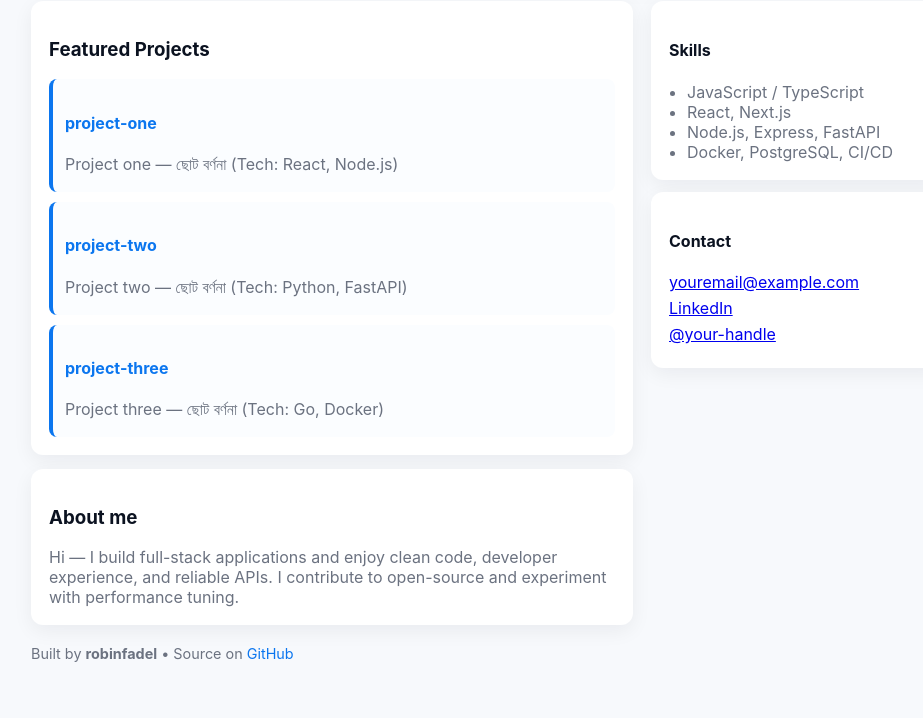
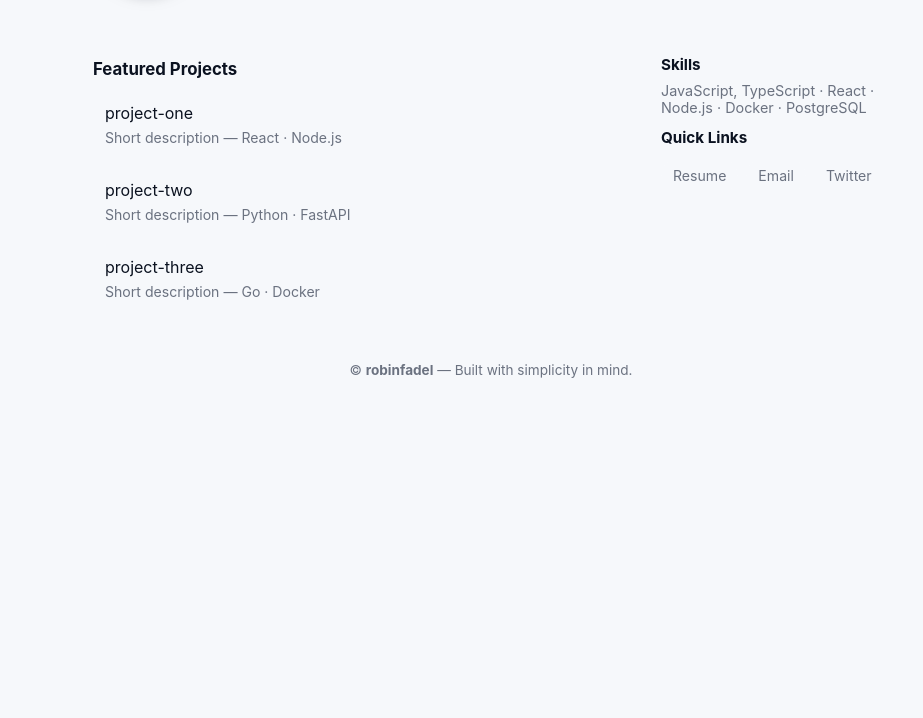
Before and after one commit to robinfadel/robinfadel.github.io, a plain HTML site: page index.html in a window 1280 px wide. Shown: the part 224-942 px from the top of the page, without its empty margins (149-1072 px from the left). After the commit the page ends 848 px from the top, so only its background shows below. Drawn offline with Linux system fonts and the light colour scheme.

Commit message:
Update index.html to use local avatar image

```diff
--- a/index.html
+++ b/index.html
@@ -4,89 +4,95 @@
   <meta charset="utf-8" />
   <meta name="viewport" content="width=device-width,initial-scale=1" />
   <title>robinfadel — Portfolio</title>
+  <meta name="description" content="রোবিনফাদেল — সফটওয়্যার ডেভেলপার, ওয়েব অ্যাপ ও API নির্মাণ।" />
   <style>
-    :root { --accent:#0b76ef; --bg:#f7f9fc; --card:#fff; --muted:#6b7280; --text:#0b1220; }
-    body { font-family: Inter, system-ui, -apple-system, "Segoe UI", Roboto, "Helvetica Neue", Arial; margin:0; background:var(--bg); color:var(--text); }
-    .container{max-width:920px;margin:36px auto;padding:20px;}
-    .header{display:flex;gap:18px;align-items:center}
-    .avatar{width:96px;height:96px;border-radius:12px;background:#ddd;flex:0 0 96px;overflow:hidden;box-shadow:0 6px 18px rgba(16,24,40,0.06)}
-    .card{background:var(--card);padding:18px;border-radius:12px;box-shadow:0 6px 20px rgba(16,24,40,0.06)}
-    h1{margin:0 0 6px 0;font-size:1.4rem}
-    p.lead{margin:0;color:var(--muted)}
-    .grid{display:grid;grid-template-columns:1fr 300px;gap:18px;margin-top:18px}
-    .project{border-left:4px solid var(--accent);padding:12px;background:#fbfdff;border-radius:8px}
-    a.button{display:inline-block;padding:8px 12px;background:var(--accent);color:white;border-radius:8px;text-decoration:none}
-    a.link{color:var(--accent);text-decoration:none}
-    footer{margin-top:20px;color:var(--muted);font-size:0.9rem}
-    @media (max-width:820px){ .grid{grid-template-columns:1fr} .header{flex-direction:row} .avatar{width:80px;height:80px} }
+    :root{
+      --bg:#0f1724; --card:#0b1220; --muted:#9aa4b2; --accent:#3dd3c3; --text:#e6eef6;
+      --maxw:880px;
+    }
+    @media (prefers-color-scheme:light){
+      :root{
+        --bg:#f6f8fb; --card:#ffffff; --muted:#6b7280; --accent:#0b76ef; --text:#0b1220;
+      }
+    }
+
+    *{box-sizing:border-box}
+    body{margin:0;min-height:100vh;background:var(--bg);color:var(--text);font-family:Inter,system-ui,-apple-system,Segoe UI,Roboto,"Helvetica Neue",Arial}
+    .wrap{max-width:var(--maxw);margin:6vh auto;padding:32px 24px;}
+    .card{background:linear-gradient(180deg,rgba(255,255,255,0.02),transparent);padding:28px;border-radius:12px;display:flex;gap:20px;align-items:center}
+    .avatar{width:88px;height:88px;border-radius:50%;overflow:hidden;flex:0 0 88px;background:#ccc;box-shadow:0 6px 18px rgba(2,6,23,0.6)}
+    .avatar img{width:100%;height:100%;object-fit:cover;border-radius:50%;display:block}
+    h1{margin:0;font-size:1.25rem;letter-spacing:0.2px}
+    p.lead{margin:6px 0 0 0;color:var(--muted);font-size:0.95rem}
+    .cols{display:grid;grid-template-columns:1fr 260px;gap:20px;margin-top:18px}
+    @media (max-width:820px){ .cols{grid-template-columns:1fr} .card{flex-direction:row} .avatar{width:72px;height:72px} }
+    .section{background:transparent;padding:18px;border-radius:10px}
+    .projects a{display:block;padding:12px;border-radius:8px;text-decoration:none;color:var(--text);background:rgba(255,255,255,0.02);margin-bottom:10px}
+    .projects a small{display:block;color:var(--muted);margin-top:6px;font-size:0.88rem}
+    .meta{padding:14px;border-radius:10px;background:rgba(255,255,255,0.01)}
+    .meta h4{margin:0 0 8px 0;font-size:0.95rem}
+    .meta p{margin:0;color:var(--muted);font-size:0.9rem}
+    .links{margin-top:12px;display:flex;gap:8px;flex-wrap:wrap}
+    .chip{padding:8px 12px;background:rgba(255,255,255,0.03);border-radius:999px;font-size:0.88rem;color:var(--muted);text-decoration:none}
+    footer{margin-top:22px;color:var(--muted);font-size:0.85rem;text-align:center}
+    .cta{display:inline-block;margin-top:12px;padding:10px 14px;background:var(--accent);color:#042024;border-radius:10px;text-decoration:none;font-weight:600}
   </style>
 </head>
 <body>
-  <div class="container">
-    <div class="card header">
-      <div class="avatar">
-        <img src="https://avatars.githubusercontent.com/robinfadel" alt="avatar" style="width:100%;height:100%;object-fit:cover" />
+  <main class="wrap">
+    <header class="card" role="banner" aria-label="profile">
+      <div class="avatar" aria-hidden="true">
+        <img src="images/avatar.png" alt="রোবিনফাদেল — প্রোফাইল অ্যাভাটার" />
       </div>
       <div>
-        <h1>robinfadel <small style="color:var(--muted);font-weight:600">@robinfadel</small></h1>
-        <p class="lead">Software developer — building web apps, APIs, and contributing to open-source.</p>
-        <p style="margin-top:10px">
-          <a class="button" href="https://github.com/robinfadel" target="_blank" rel="noopener">View GitHub</a>
-          <a class="button" href="mailto:youremail@example.com" style="background:#111;margin-left:8px">Email</a>
-        </p>
+        <h1>robinfadel <span style="color:var(--muted)">· Software Developer</span></h1>
+        <p class="lead">আমি ওয়েব অ্যাপ ও API তৈরি করি — clean code, good DX, এবং সহজ ইন্টারফেসে বিশ্বাসী।</p>
+        <div style="margin-top:10px">
+          <a class="cta" href="mailto:youremail@example.com">Contact</a>
+          <a class="chip" href="https://github.com/robinfadel" target="_blank" rel="noopener">GitHub</a>
+          <a class="chip" href="https://linkedin.com/in/your-linkedin" target="_blank" rel="noopener">LinkedIn</a>
+        </div>
       </div>
-    </div>
+    </header>
 
-    <div class="grid">
-      <main>
-        <div class="card">
-          <h3>Featured Projects</h3>
+    <div class="cols" role="main">
+      <section class="section projects" aria-labelledby="projects-title">
+        <h2 id="projects-title" style="margin:0 0 12px 0;font-size:1.05rem">Featured Projects</h2>
 
-          <div class="project" style="margin-top:10px">
-            <h4><a class="link" href="https://github.com/robinfadel/project-one" target="_blank" rel="noopener">project-one</a></h4>
-            <p style="margin:6px 0;color:var(--muted)">Project one — ছোট বর্ণনা (Tech: React, Node.js)</p>
+        <a href="https://github.com/robinfadel/project-one" target="_blank" rel="noopener">
+          project-one
+          <small>Short description — React · Node.js</small>
+        </a>
+
+        <a href="https://github.com/robinfadel/project-two" target="_blank" rel="noopener">
+          project-two
+          <small>Short description — Python · FastAPI</small>
+        </a>
+
+        <a href="https://github.com/robinfadel/project-three" target="_blank" rel="noopener">
+          project-three
+          <small>Short description — Go · Docker</small>
+        </a>
+      </section>
+
+      <aside class="meta" aria-labelledby="about-title">
+        <h4 id="about-title">Skills</h4>
+        <p>JavaScript, TypeScript · React · Node.js · Docker · PostgreSQL</p>
+
+        <div style="margin-top:12px">
+          <h4 style="margin-top:6px">Quick Links</h4>
+          <div class="links">
+            <a class="chip" href="/resume.pdf" target="_blank" rel="noopener">Resume</a>
+            <a class="chip" href="mailto:youremail@example.com">Email</a>
+            <a class="chip" href="https://twitter.com/your-handle" target="_blank" rel="noopener">Twitter</a>
           </div>
-
-          <div class="project" style="margin-top:10px">
-            <h4><a class="link" href="https://github.com/robinfadel/project-two" target="_blank" rel="noopener">project-two</a></h4>
-            <p style="margin:6px 0;color:var(--muted)">Project two — ছোট বর্ণনা (Tech: Python, FastAPI)</p>
-          </div>
-
-          <div class="project" style="margin-top:10px">
-            <h4><a class="link" href="https://github.com/robinfadel/project-three" target="_blank" rel="noopener">project-three</a></h4>
-            <p style="margin:6px 0;color:var(--muted)">Project three — ছোট বর্ণনা (Tech: Go, Docker)</p>
-          </div>
-        </div>
-
-        <div class="card" style="margin-top:14px">
-          <h3>About me</h3>
-          <p class="lead">Hi — I build full-stack applications and enjoy clean code, developer experience, and reliable APIs. I contribute to open-source and experiment with performance tuning.</p>
-        </div>
-      </main>
-
-      <aside>
-        <div class="card">
-          <h4>Skills</h4>
-          <ul style="padding-left:18px;color:var(--muted);margin:8px 0 0 0">
-            <li>JavaScript / TypeScript</li>
-            <li>React, Next.js</li>
-            <li>Node.js, Express, FastAPI</li>
-            <li>Docker, PostgreSQL, CI/CD</li>
-          </ul>
-        </div>
-
-        <div class="card" style="margin-top:12px">
-          <h4>Contact</h4>
-          <p style="margin:6px 0"><a href="mailto:youremail@example.com">youremail@example.com</a></p>
-          <p style="margin:6px 0"><a href="https://linkedin.com/in/your-linkedin" target="_blank" rel="noopener">LinkedIn</a></p>
-          <p style="margin:6px 0"><a href="https://twitter.com/your-handle" target="_blank" rel="noopener">@your-handle</a></p>
         </div>
       </aside>
     </div>
 
     <footer>
-      Built by <strong>robinfadel</strong> • Source on <a href="https://github.com/robinfadel/robinfadel.github.io" class="link" target="_blank" rel="noopener">GitHub</a>
+      © <strong>robinfadel</strong> — Built with simplicity in mind.
     </footer>
-  </div>
+  </main>
 </body>
 </html>
```
